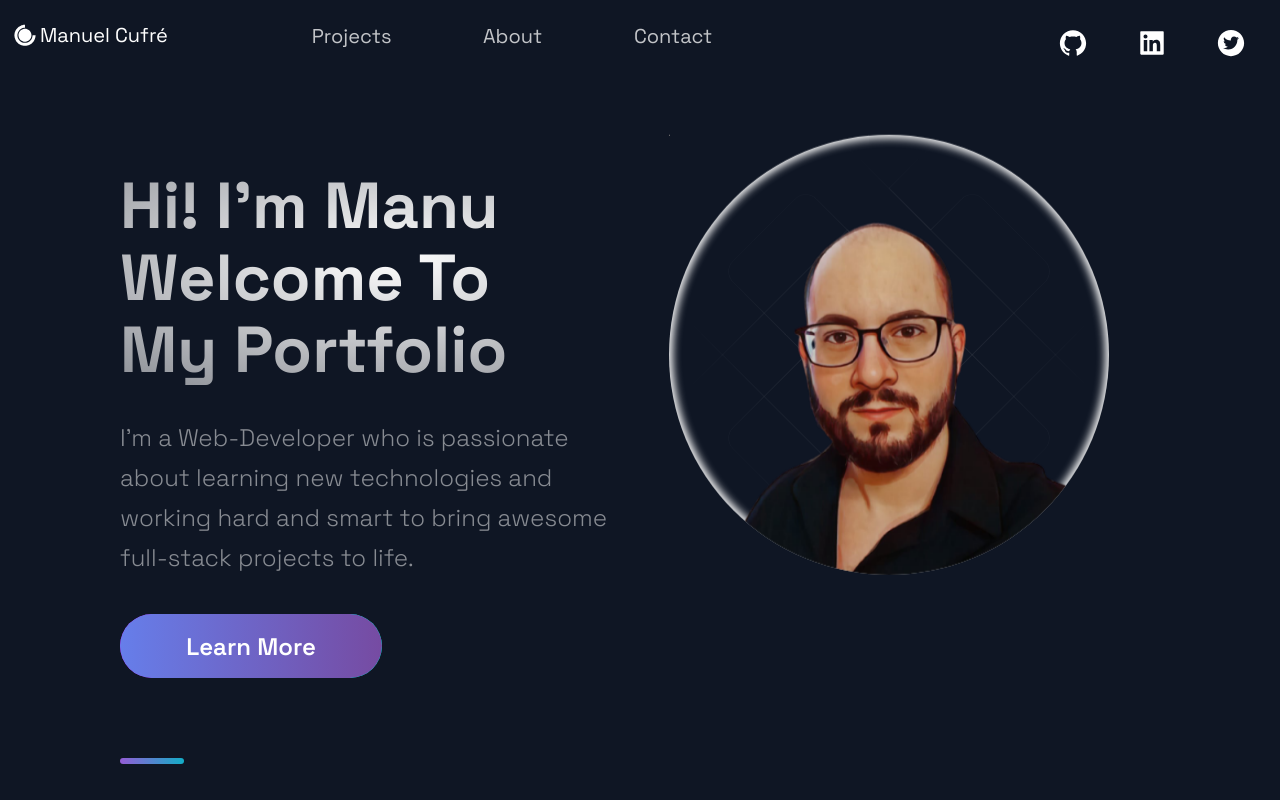
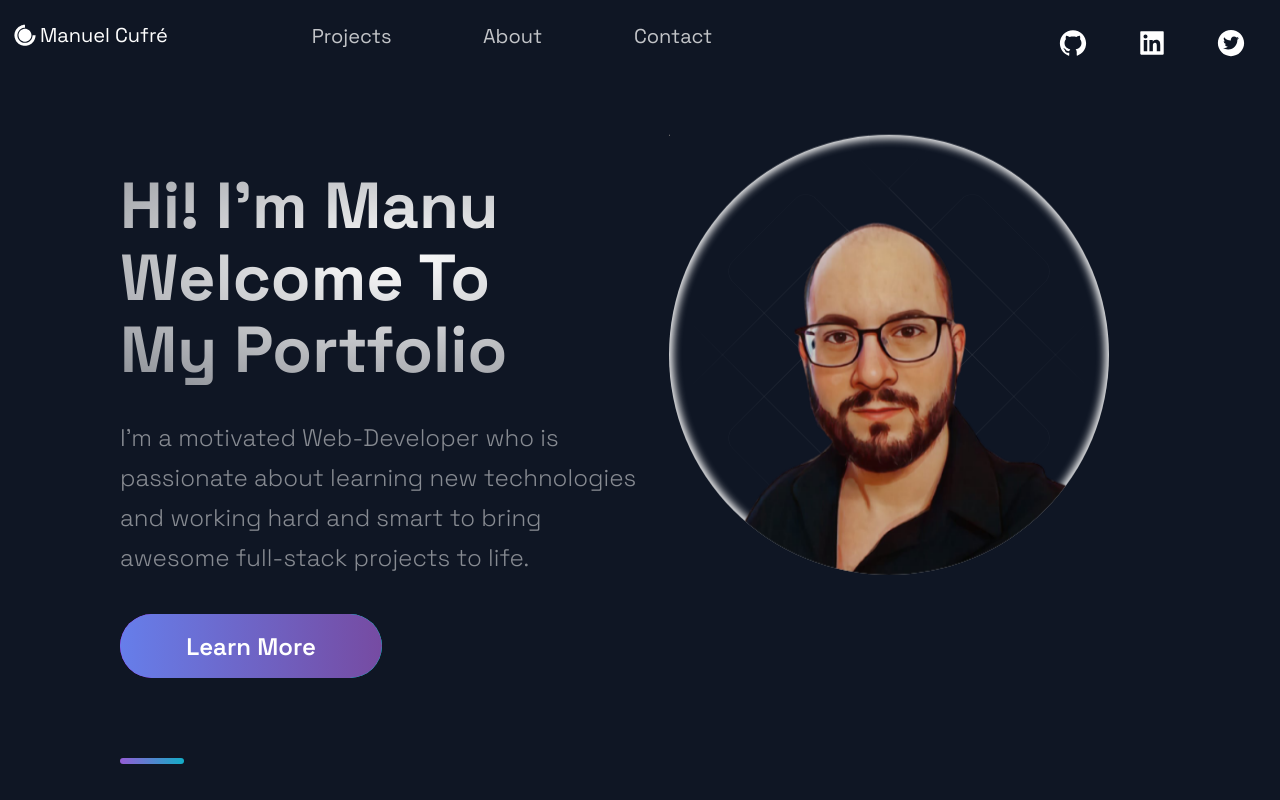
Before and after one commit to ManuC84/portfolio_website, a Next.js app: page / in a window 1280 px wide. Shown: the top 800 px of the page. Built offline with nearby package versions, Linux system fonts and the light colour scheme.

Commit message:
Hero subtitle fix#2

```diff
--- a/src/components/Hero/Hero.js
+++ b/src/components/Hero/Hero.js
@@ -38,7 +38,7 @@ const Hero = () => (
 
         <motion.div variants={item}>
           <SectionText>
-            I'm a Web-Developer who is passionate about learning new
+            I'm a motivated Web-Developer who is passionate about learning new
             technologies and working hard and smart to bring awesome full-stack
             projects to life.
           </SectionText>
```
